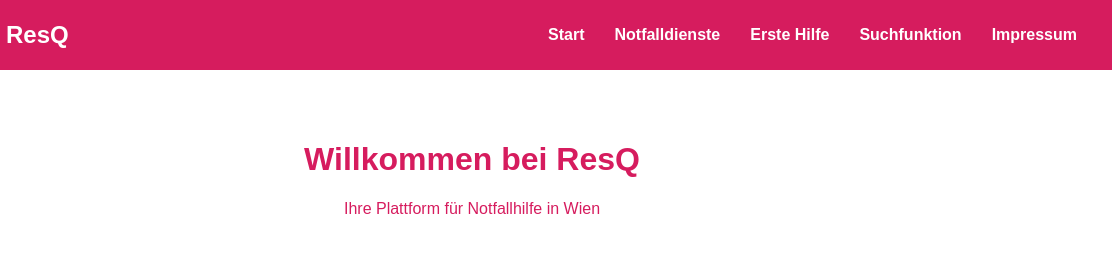
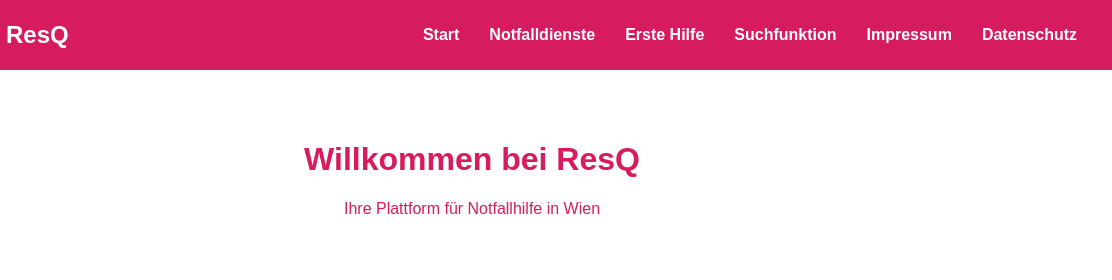
Before and after one commit to cer220009/ResQ, a plain HTML site: page index.html in a window 1280 px wide. Shown: the top 280 px of the page, 168-1280 px from the left. Drawn offline with nearby package versions, Linux system fonts and the light colour scheme.

Commit message:
test14.05

```diff
--- a/index.html
+++ b/index.html
@@ -22,6 +22,7 @@
                 <li><a href="erstehilfe.html" class="navbar__link">Erste Hilfe</a></li>
                 <li><a href="suchfunktion.html" class="navbar__link">Suchfunktion</a></li>
                 <li><a href="impressum.html" class="navbar__link">Impressum</a></li>
+                <li><a href="datenschutz.html" class="navbar__link">Datenschutz</a></li>
             </ul>
         </div>
     </nav>
```
